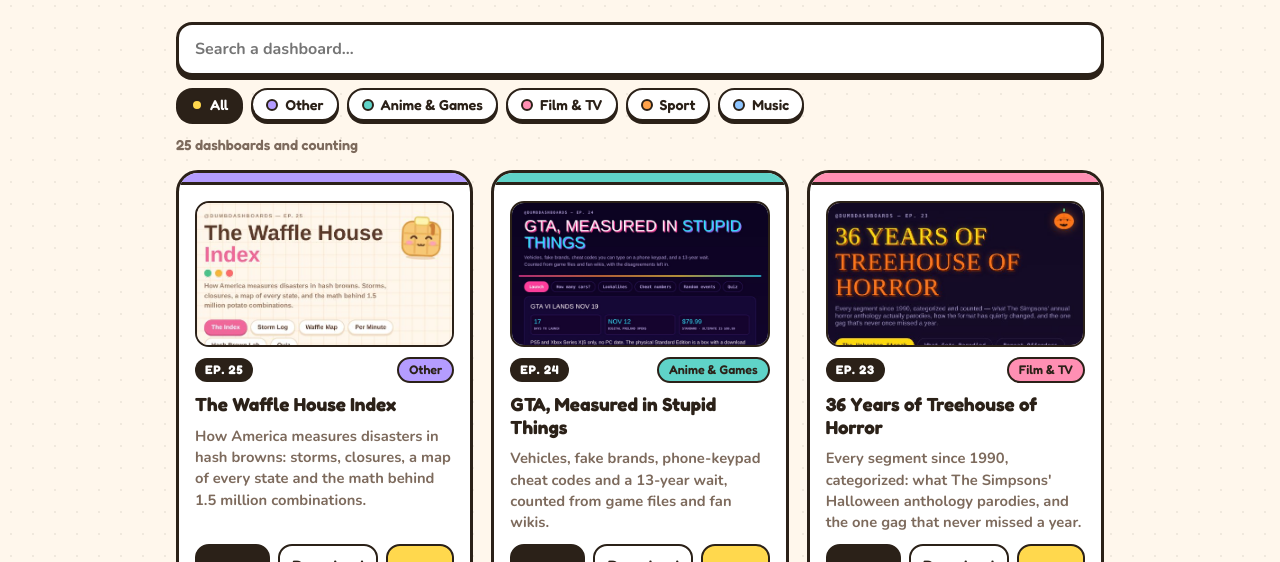
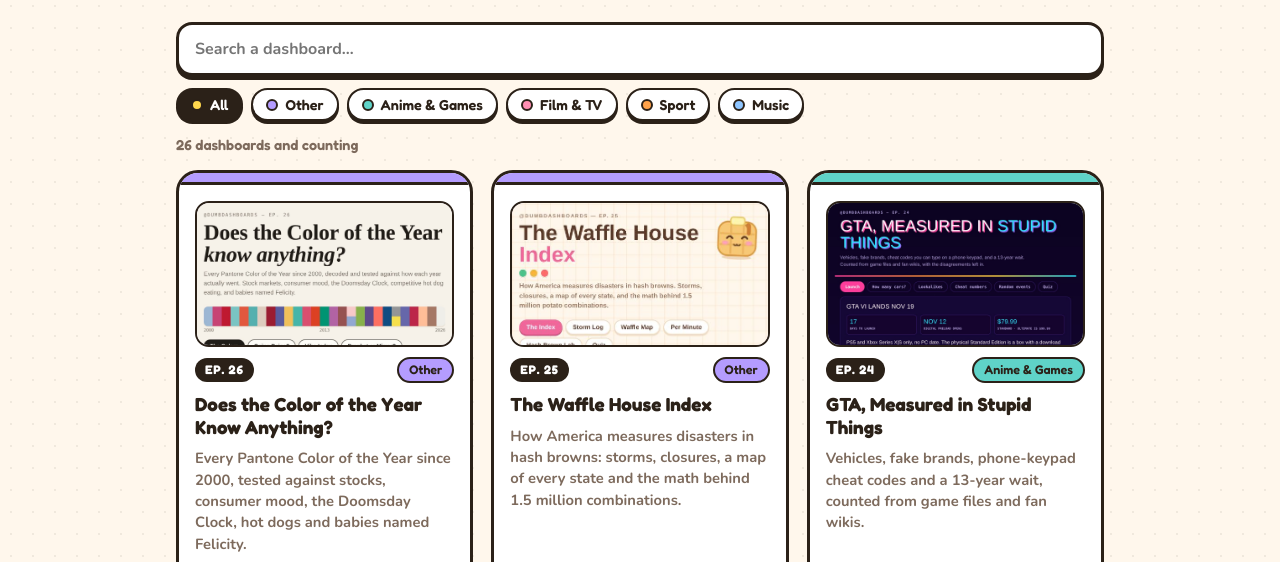
Before and after one commit to dumb-dashboards/dumb-dashboards, a plain HTML site: page index.html in a window 1280 px wide. Shown: the part 225-787 px from the top of the page. Drawn offline with nearby package versions, Linux system fonts and the light colour scheme.

Commit message:
Add Pantone dashboard to the hub (EP.26)

```diff
--- a/index.html
+++ b/index.html
@@ -111,6 +111,7 @@ footer a{color:var(--ink);font-weight:900}
    tag = one of: Music, Sport, Film & TV, Anime & Games, Other. Newest go on top.
    Thumbnail: thumbs/<file name without "-dashboard" and ".html">.jpg (a placeholder with Screeny shows if missing). */
 const DASHBOARDS = [
+  {file:"pantone-dashboard.html", ep:"26", title:"Does the Color of the Year Know Anything?", tag:"Other", desc:"Every Pantone Color of the Year since 2000, tested against stocks, consumer mood, the Doomsday Clock, hot dogs and babies named Felicity."},
   {file:"wafflehouse-dashboard.html", ep:"25", title:"The Waffle House Index", tag:"Other", desc:"How America measures disasters in hash browns: storms, closures, a map of every state and the math behind 1.5 million combinations."},
   {file:"gta-dashboard.html", ep:"24", title:"GTA, Measured in Stupid Things", tag:"Anime & Games", desc:"Vehicles, fake brands, phone-keypad cheat codes and a 13-year wait, counted from game files and fan wikis."},
 {file:"treehouse-horror-dashboard.html", ep:"23", title:"36 Years of Treehouse of Horror", tag:"Film & TV", desc:"Every segment since 1990, categorized: what The Simpsons' Halloween anthology parodies, and the one gag that never missed a year."},
```
